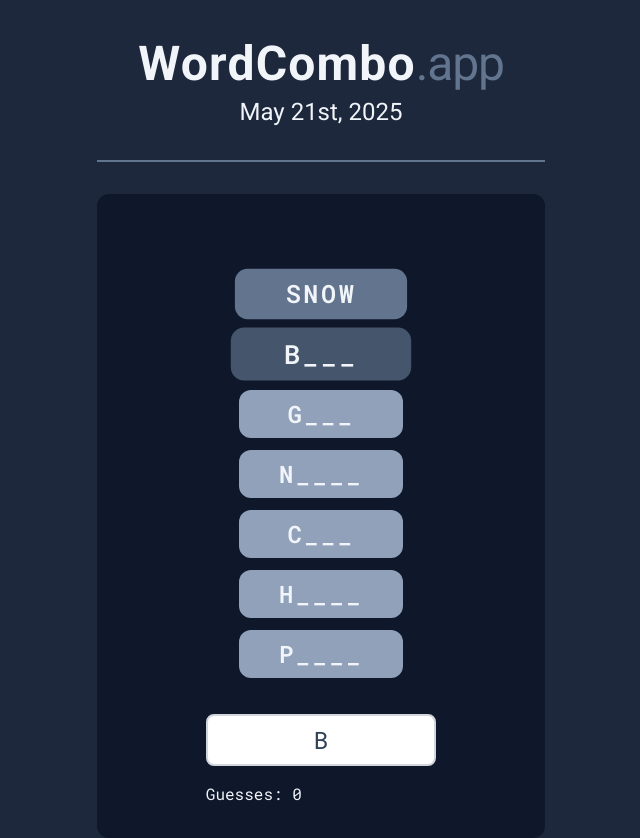
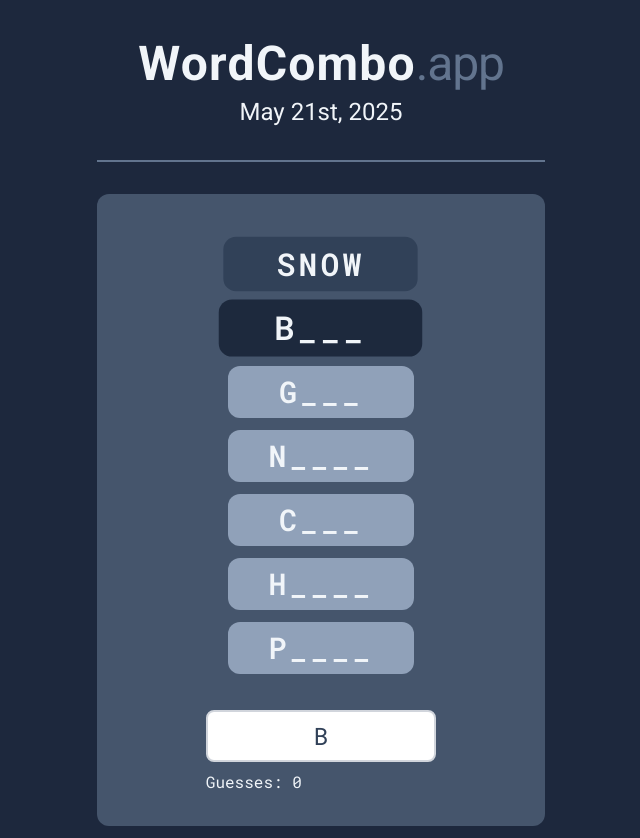
Before and after one commit to NguyenHChinh/wordcombo, a React (Vite) app: page / in a window 1280 px wide. Shown: the whole page, without its empty margins (319-959 px from the left). Built offline with nearby package versions, Linux system fonts and the light colour scheme.

Commit message:
style: game container layout updated, clearer to see

```diff
--- a/src/App.jsx
+++ b/src/App.jsx
@@ -160,14 +160,14 @@
       </div>
 
       {/* Main Content */}
-      <div className='main-container flex flex-col items-center justify-center mt-8 w-full max-w-md bg-slate-900 rounded-xl p-8'>
-        <div className='combo-container mt-8'>
+      <div className='main-container flex flex-col items-center justify-center mt-8 w-full max-w-md bg-slate-600 rounded-xl p-8'>
+        <div className='combo-container'>
           {shownCombo.map((word, index) => (
             <div
               key={index}
-              className={`word-container flex items-center justify-center ${(index === currentIndex) ? `scale-110 bg-slate-600 + ${evaluation}` : ''} ${index === currentIndex - 1 ? 'scale-105 bg-slate-500' : 'bg-slate-400'} rounded-xl px-10 py-.5 m-3 transition-all duration-300`}>
+              className={`word-container flex items-center justify-center ${(index === currentIndex) ? `scale-110 bg-slate-800 + ${evaluation}` : ''} ${index === currentIndex - 1 ? 'scale-105 bg-slate-700' : 'bg-slate-400'} rounded-xl px-10 py-.5 m-3 transition-all duration-300`}>
               <div className='bg-transparent my-2'>
-                <h2 className='text-2xl tracking-widest font-semibold'>{word}</h2>
+                <h2 className='text-3xl tracking-widest font-semibold'>{word}</h2>
               </div>
             </div>
           ))}
@@ -188,7 +188,7 @@
             maxLength={combo[currentIndex]?.length || 10}
           />
 
-          <div className='mt-4 w-full text-left'>
+          <div className='mt-2 w-full text-left'>
             Guesses: {guesses}
           </div>
         </div>
```
